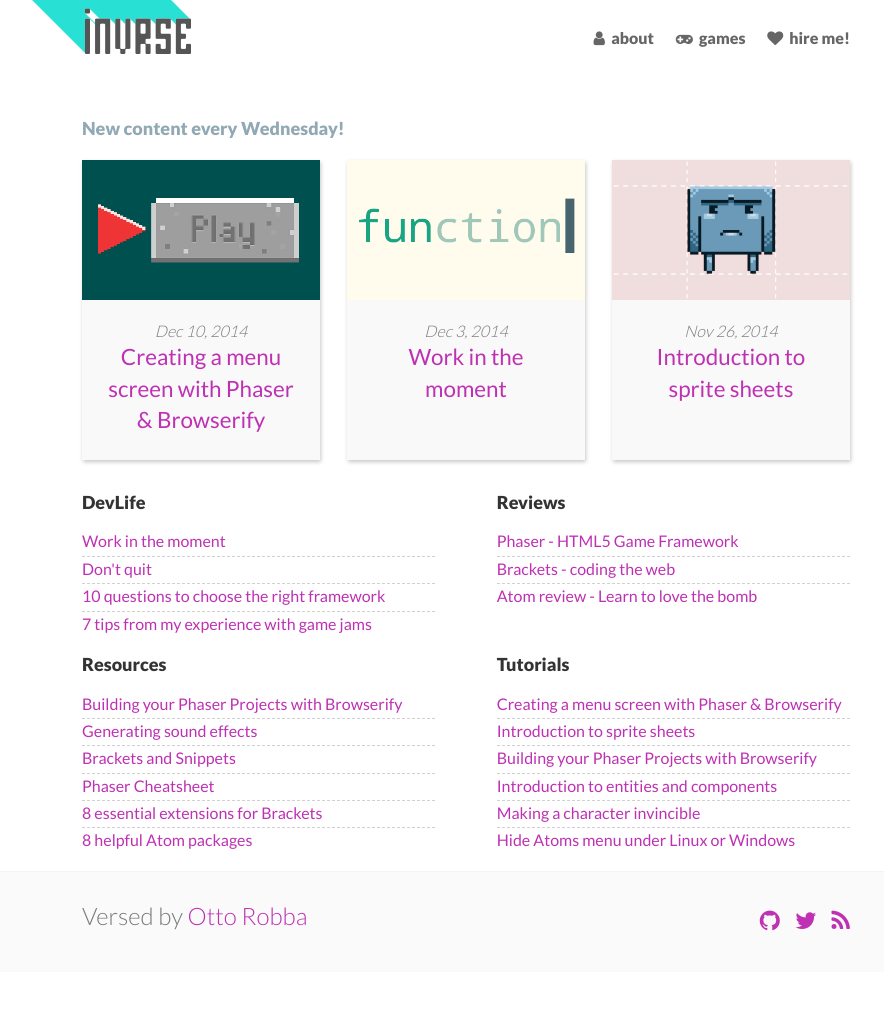
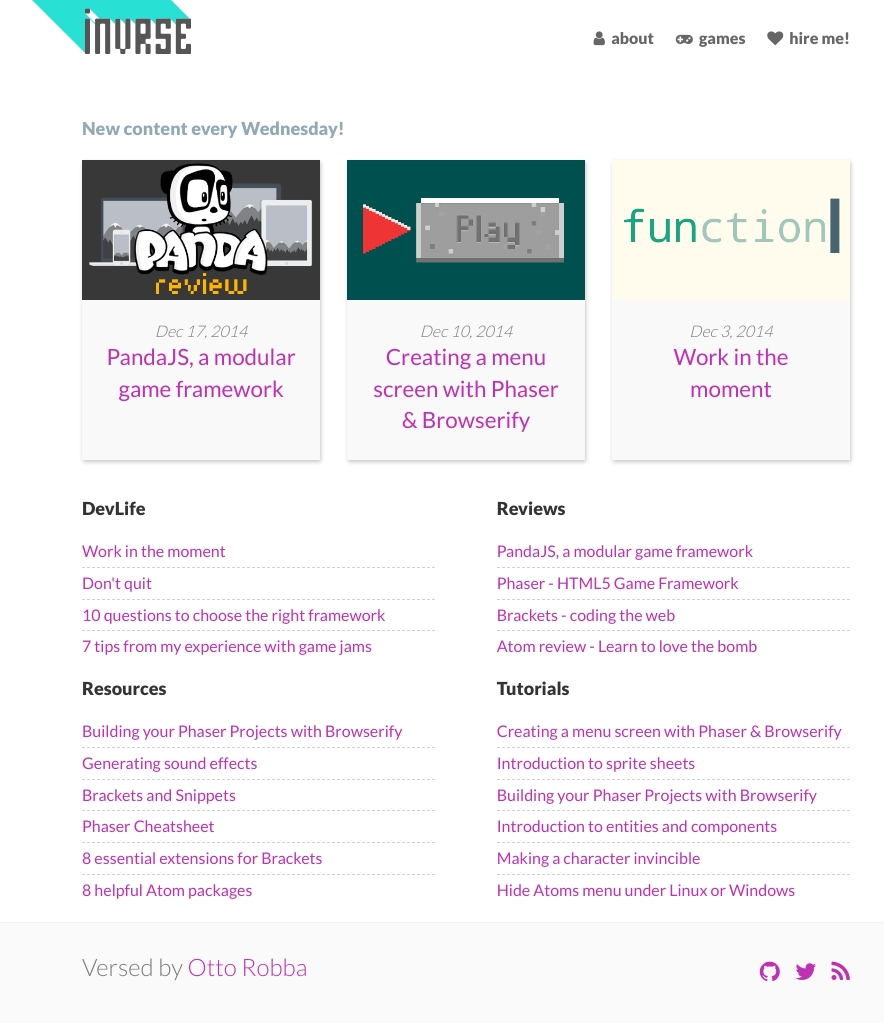
Before and after one commit to ThaisRobba/invrse, a Jekyll site: the page built from index.html, in a window 1280 px wide. Shown: the whole page, without its empty margins (174-1058 px from the left). Built offline with Jekyll 4.4.1, drawn with Linux system fonts in a browser that asks for light colours; nearby versions of some CDN libraries; before the commit the page ends 972 px from its top, so only the background shows below that; some of the changed lines change nothing that is shown.

Commit message:
New post

```diff
--- a/_includes/head.html
+++ b/_includes/head.html
@@ -12,7 +12,7 @@
     <link rel="stylesheet" href="{{ " /css/pixyll.css " | prepend: site.baseurl }}" type="text/css">
 
     <!-- Fonts -->
-    <link href='//fonts.googleapis.com/css?family=Merriweather:900,900italic,300,300italic' rel='stylesheet' type='text/css'>
+    <link href='//fonts.googleapis.com/css?family=Merriweather:900,900italic,400,400italic' rel='stylesheet' type='text/css'>
     <link href='//fonts.googleapis.com/css?family=Lato:900,300,400' rel='stylesheet' type='text/css'>
     <link href="//maxcdn.bootstrapcdn.com/font-awesome/4.2.0/css/font-awesome.min.css" rel="stylesheet">
 
--- /dev/null
+++ b/_posts/2014-12-17-pandajs.md
@@ -0,0 +1,195 @@
+---
+layout:     post
+title:      PandaJS, a modular game framework
+date:       2014-12-17 20:00:00
+permalink:  pandajs-review
+categories:
+    - review
+    - game framework
+    - pandajs
+comments:   true
+image: pandajs_review
+---
+
+Today I'll be reviewing <a href="http://www.pandajs.net/" target="_blank">PandaJS</a>, a really nice html5 game framework developed by  <a href="https://github.com/ekelokorpi" target="_blank">Eemeli Kelokorpi</a>. I'll also be constrasting it to Phaser, currently the most popular HTML5 game framework. Ready? Let's dive in!
+
+###The panda mindset
+
+Before using PandaJS, let's understand how it is structured. It is built in a modular fashion, meaning that instead of creating huge blocks of code you will create smaller pieces that you then require in one place or another. This pieces of code are called modules and are created like this:
+
+{% highlight javascript %}
+game.module( //We use this callback with a string argument to create the module
+    'game.assets' //the file name is assets and it lives in the game folder
+)
+//Everything the module can do goes within the function
+//that is passed to the .body callback
+.body(function () {
+    //As an example, here I'm loading some images
+    game.addAsset('paddle.png');
+    game.addAsset('game_logo.png');
+});
+{% endhighlight %}
+
+This module is then required in main.js, like so:
+
+{% highlight javascript %}
+game.module(
+    'game.main' //This is the first file to be called by the engine
+)
+.require(
+    'game.assets' //This enables us to use anything from assets.js in this module
+)
+.body(function () {
+    game.createScene('Main', {
+        backgroundColor: 0xffaa00
+    });
+});
+{% endhighlight %}
+
+As you can see, it is a bit different but all in all, it is a solid design pattern that is effective for object oriented game design. I believe that for teams and for newbies, this strictness avoids some nasty problems.
+
+###Entities & Classes
+
+PandaJS uses a class system based on <a href="http://ejohn.org/blog/simple-javascript-inheritance/" target="_blank">John Resig's</a> class implementation, meaning you can create and extend classes as to re-use certain functionality. The idea with PandaJS is developing classes of entities, putting them inside of modules and then requiring the modules as needed.
+
+For example, suppose that we are making a Pong game, using the assets that we have loaded on assets.js, we could do the following to create the Paddle class:
+
+{% highlight javascript %}
+game.module(
+    //I saved this file inside the entities folder
+    'game.entities.paddle'
+)
+.body(function() {
+game.createClass('Paddle', {
+    //Init is called when an object is created
+    //You can pass custom arguments to it
+    init: function(x, y) {
+        this.sprite = new game.Sprite('paddle.png');
+
+        //Since PandaJS uses PixiJS,
+        //you get all of Pixi's methods and properties for sprites
+        this.sprite.position.x = x || 0;
+        this.sprite.position.y = y || 0;
+        this.sprite.anchor.x = this.sprite.anchor.y = 0.5;
+
+        //We then need to add the sprite to the stage, else it won't render
+        game.scene.stage.addChild(this.sprite);
+    }
+});
+
+});
+{% endhighlight %}
+
+Not bad huh? Back in our main.js, we could create a new paddle like this:
+
+{% highlight javascript %}
+game.module(
+    'game.main'
+)
+.require(
+    'game.assets',
+    'game.entities.paddle',
+)
+.body(function () {
+    game.createScene('Main', {
+        backgroundColor: 0xffaa00,
+        init: function () {
+            var paddle = new game.Paddle(200,200);
+        }
+    });
+});
+{% endhighlight %}
+
+Pretty simple and reusable!
+
+###Performance
+
+While elegant, Resig's approach to classes consumes quite a bit of memory, triggering JavaScripts garbage collector more often. We don't want that. PandaJS alleviates this quite a bit with the built-in pooling manager which, instead of creating new entities, allows you to reuse them.
+
+In a shooter game, for example, you might want to start with 100 bullet entities created. As they are fired, hit something and get removed from the game, they are simply moved offscreen and added to a list of "dead" entities. When you fire again, instead of adding a new entity, they are simple flipped into an "alive" state and repositioned. Cool right?
+
+As far as the drawing part goes, PandaJS uses the excellent PixiJS renderer so expect top notch performance!
+
+*A small note for Linux Firefox users*: PandaJS won't work properly with it due to a bug with Firefox's Cairo renderer. <a href="https://bugzilla.mozilla.org/show_bug.cgi?id=561361" target="_blank">If you change the renderer to Skia, it should work fine</a>.
+
+
+###Modularity & plugins
+
+By it's very nature, PandaJS is a small engine. It can do a lot out of the box, sure, but many things are better left for plugins - essentially special modules that can be easily shared and added to any game. You can add Box2D physics or opt for P2 for example, simply by downloading the corresponding plugin and requiring it.
+
+![Modular & pluggable]({{site.baseurl}}/assets/pandajs/modular.png)
+
+###Configuration
+
+You can set the game size and other options (properties of<a href="http://www.pandajs.net/docs/classes/game.System.html" target="_blank">game.system</a>) in a special file name config.js. This greatly simplifies things. An example of a config file:
+
+{% highlight javascript %}
+pandaConfig = {
+    name: 'MyPandaGame',
+    version: '0.0.0',
+    sitelock: 'invrse.co',
+
+    system: {
+        width: 640,
+        height: 480,
+        scaleToFit: true,
+        webGL: true,
+        // HiRes mode with support for @2x and @4x textures
+		hires: 4
+    }
+};
+{% endhighlight %}
+
+This decouples code that handles things like resolution scaling from your game logic, cleaning up your codebase and making modifications trivial.
+
+###Documentation
+
+The source code is quite easy to read which is great because it doesn't have as much documentation as I'd personally like.
+
+Granted, it is still a young engine and the author has gone great lengths in providing excellent basics. Between the <a href="http://www.pandajs.net/cheatsheet/" target="_blank">cheatsheet</a>, the <a href="http://www.pandajs.net/docs/" target="_blank">documentation</a> and this review, you are probably able to start doing basic games with it.
+
+I fully expect to see more people doing tutorials on it, further decreasing the barrier of entry.
+
+###Build tools
+
+One really great thing about PandaJS is that it has awesome build tools by default. Sure, you can download the engine from GitHub or the PandaJS website but the best way, by far, is to use the Pandatools from npm.
+
+        npm install -g pandatools
+
+Then you can start a new project from the command line like this:
+
+        panda install
+
+And you can build it for distribution like this:
+
+        panda build
+
+I personally find this wonderful. You can also do things like update your projects PandaJS version and checking your code for issues. Neat!
+
+###The future of PandaJS
+
+The engine will continue to improve but the one of the cool things is the effort, both by the community and Eemeli, in creating new plugins. Box2D, P2, AABB, basic AI... there is a lot of potential in here.
+
+The crown jewel is, without question, the editor that Eemeli is developing, aptly named "Bamboo".
+
+<iframe width="100%" height="435" src="//www.youtube.com/embed/-le77lF0I3U?rel=0&amp;vq=hd1440" frameborder="0" allowfullscreen></iframe>
+
+Pretty freaking cool huh?
+
+###Comparison with Phaser
+
+I chose [Phaser]({{site.baseurl}}/phaser-review) for comparison due to its popularity. They both use PixiJS for rendering and they both allow for easy pooling of entities, particles, tweening and sprite animation.
+
+While PandaJS is built on the basis of modularity, Phaser is an engine built around the idea of convenience - you type in a few lines and you are done. You don't have to remember to add sprites to the stage and you have three different physics engines available from the get go.
+
+Being very complete, non-modular and covering many edge-cases means that Phaser's codebase is monolitic, weighting in at 2mb unminified, so it definitely takes a lot of time to comb through and understand it. PandaJS is less than half that at 700kb.
+
+Phaser is non-opinionated in how you work with it. It has no build system in place so you can re-use what you have. Gulp for some, Grunt for others and so on.
+
+Phaser doesn't have an official editor (yet, at least) and while community efforts like MightyEditor are pretty cool, they enforce a way of working that is different from average Phaser code, which makes me feel like I'm learning two entirely different frameworks. Bamboo is being built with deeper integration.
+
+###Closing thoughts
+
+I honestly believe that PandaJS's strength lies in its modularity, small codebase, enforced design pattern and built-in tools. It is really easy to understand and it is a very turn-key solution.
+
+I believe that, with time, PandaJS will show itself as one of the best engines for HTML5 game development.
--- a/_sass/_base.scss
+++ b/_sass/_base.scss
@@ -17,7 +17,7 @@
     font-family: $base-font-family;
     font-size: $base-font-size;
     line-height: $base-line-height;
-    font-weight: 300;
+    font-weight: 400;
     color: $text-color;
     background-color: $background-color;
     -webkit-text-size-adjust: 100%;
--- a/_sass/_main.scss
+++ b/_sass/_main.scss
@@ -181,9 +181,9 @@
 }
 
 p {
-  font-weight: 300;
+  font-weight: 400;
   line-height: 1.5;
-  color: #333;
+  color: #555;
 }
 
 abbr {
@@ -307,7 +307,7 @@
   .p,
   p,
   li {
-    font-size: 1rem;
+    font-size: 1.2rem;
     line-height: 1.4;
   }
 
--- a/css/main.scss
+++ b/css/main.scss
@@ -13,7 +13,7 @@
 
 $spacing-unit:     30px;
 
-$text-color:       #111;
+$text-color:       #555;
 $background-color: #fdfdfd;
 $brand-color:      #2a7ae2;
 
```
Also changed, not shown: assets/featured/ecs.png, assets/featured/in_the_moment.png, assets/featured/pandajs_review.png (added), assets/featured/phaser_menu.png, assets/featured/phaserification.png, assets/featured/spritesheets.png, assets/pandajs/modular.png (added).
